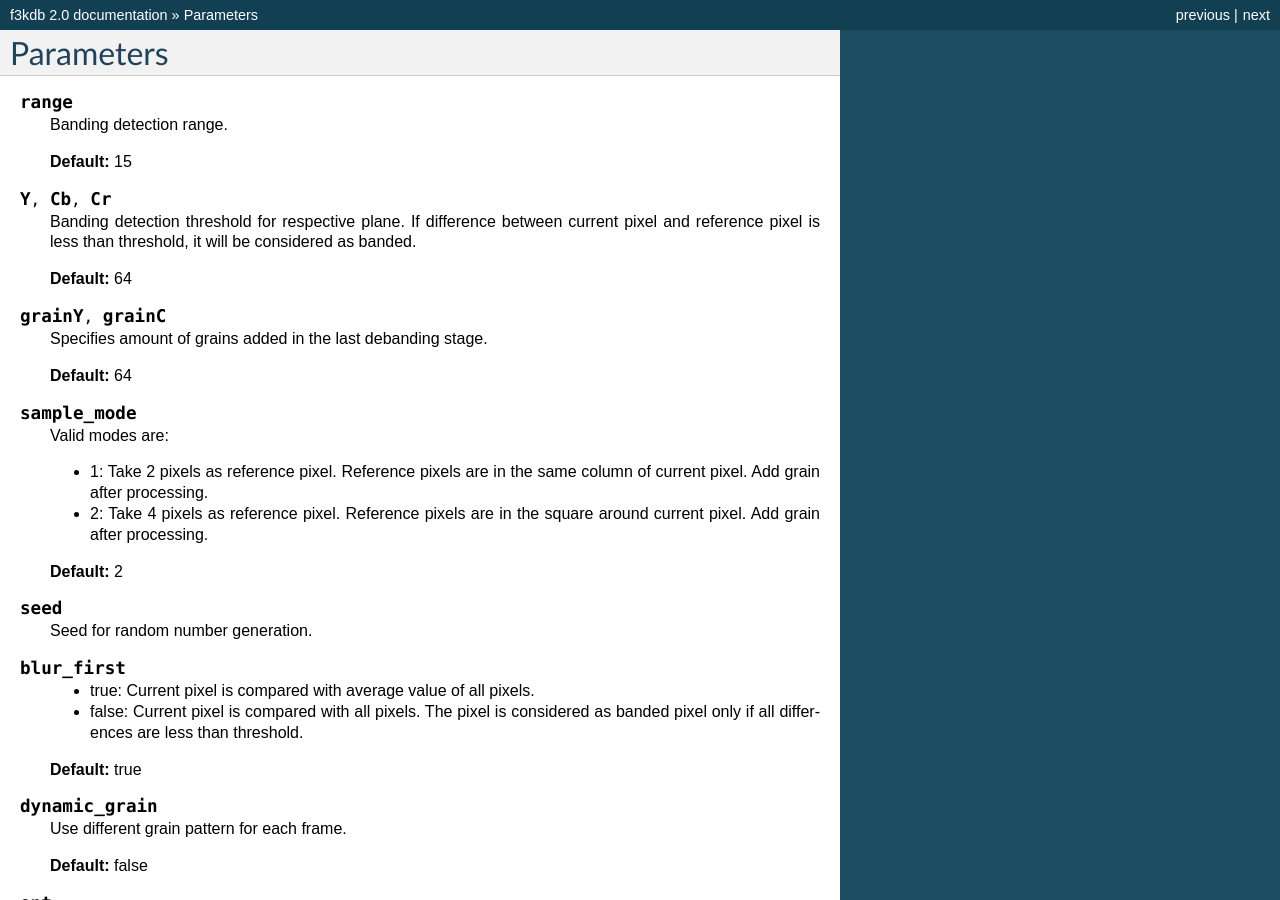
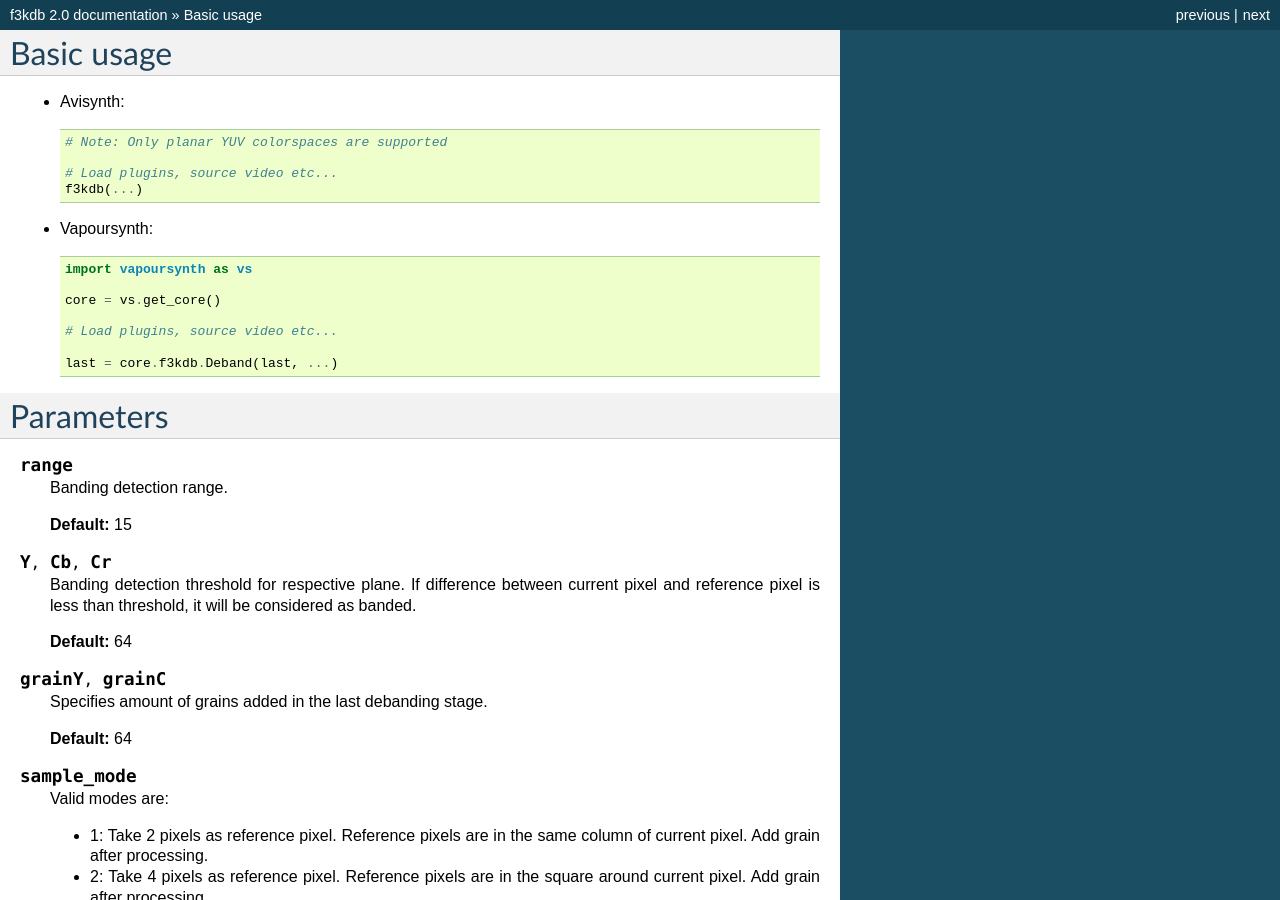
Before and after one commit to SAPikachu/flash3kyuu_deband, a Sphinx documentation site: the page built from docs/source/parameters.rst, in a window 1280 px wide and 900 px high. Built offline with Sphinx 7.4.7, drawn with Linux system fonts in a browser that asks for light colours; some of the changed text lies outside the part shown.

Commit message:
Add basic usage

```diff
--- a/docs/source/parameters.rst
+++ b/docs/source/parameters.rst
@@ -1,3 +1,25 @@
+Basic usage
+-----------
+
+.. highlight:: python
+
+* Avisynth::
+
+    # Note: Only planar YUV colorspaces are supported
+
+    # Load plugins, source video etc...
+    f3kdb(...)
+
+* Vapoursynth::
+
+    import vapoursynth as vs
+
+    core = vs.get_core()
+
+    # Load plugins, source video etc...
+
+    last = core.f3kdb.Deband(last, ...)
+
 Parameters
 ----------
 
```
